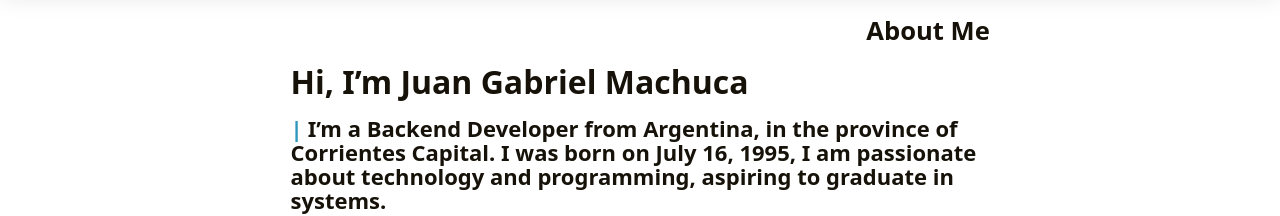
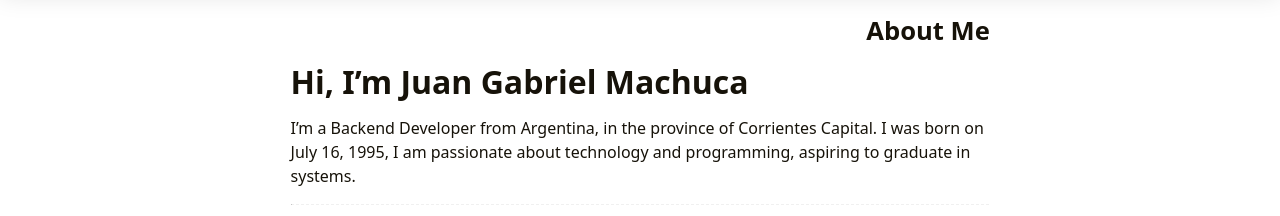
Before and after one commit to juanmachuca95/juanmachuca95.github.io, a plain HTML site: page about/index.html in a window 1280 px wide. Shown: the part 59-275 px from the top of the page. Drawn offline with Linux system fonts and the light colour scheme.

Commit message:
fix: refactor about.md

```diff
--- a/about/index.html
+++ b/about/index.html
@@ -5,7 +5,8 @@
         <meta name="viewport" content="width=device-width, initial-scale=1">
         <meta name="robots" content="noodp" />
         <title>About Me - Juan Gabriel Machuca</title><meta name="Description" content="My personal blog where I posted interesting things."><meta property="og:title" content="About Me" />
-<meta property="og:description" content="Hi, I&rsquo;m Juan Gabriel Machuca I&rsquo;m a Backend Developer from Argentina, in the province of Corrientes Capital. I was born on July 16, 1995, I am passionate about technology and programming, aspiring to graduate in systems.  Programming Skills I like to program not only when I work, I also program because I have fun doing it.
+<meta property="og:description" content="Hi, I&rsquo;m Juan Gabriel Machuca I&rsquo;m a Backend Developer from Argentina, in the province of Corrientes Capital. I was born on July 16, 1995, I am passionate about technology and programming, aspiring to graduate in systems.
+ Programming Skills I like to program not only when I work, I also program because I have fun doing it.
  Certifications My pasion is learn new things all the time
 Education " />
 <meta property="og:type" content="article" />
@@ -17,7 +18,8 @@ Education " />
 <meta name="twitter:image" content="http://localhost/logo.png"/>
 
 <meta name="twitter:title" content="About Me"/>
-<meta name="twitter:description" content="Hi, I&rsquo;m Juan Gabriel Machuca I&rsquo;m a Backend Developer from Argentina, in the province of Corrientes Capital. I was born on July 16, 1995, I am passionate about technology and programming, aspiring to graduate in systems.  Programming Skills I like to program not only when I work, I also program because I have fun doing it.
+<meta name="twitter:description" content="Hi, I&rsquo;m Juan Gabriel Machuca I&rsquo;m a Backend Developer from Argentina, in the province of Corrientes Capital. I was born on July 16, 1995, I am passionate about technology and programming, aspiring to graduate in systems.
+ Programming Skills I like to program not only when I work, I also program because I have fun doing it.
  Certifications My pasion is learn new things all the time
 Education "/>
 <meta name="application-name" content="Juan Gabriel Machuca">
@@ -71,8 +73,7 @@ Education "/>
     </div>
 </header><main class="main">
                 <div class="container"><div class="page single special"><h1 class="single-title animated pulse faster">About Me</h1><div class="content" id="content"><h1 id="hi-im-juan-gabriel-machuca">Hi, I&rsquo;m Juan Gabriel Machuca</h1>
-<!-- raw HTML omitted -->
-<h3 id="im-a-backend-developer-from-argentina-in-the-province-of-corrientes-capital-i-was-born-on-july-16-1995-i-am-passionate-about-technology-and-programming-aspiring-to-graduate-in-systems">I&rsquo;m a Backend Developer from Argentina, in the province of Corrientes Capital. I was born on July 16, 1995, I am passionate about technology and programming, aspiring to graduate in systems.</h3>
+<p>I&rsquo;m a Backend Developer from Argentina, in the province of Corrientes Capital. I was born on July 16, 1995, I am passionate about technology and programming, aspiring to graduate in systems.</p>
 <!-- raw HTML omitted -->
 <hr>
 <h2 id="programming-skills">Programming Skills</h2>
```
